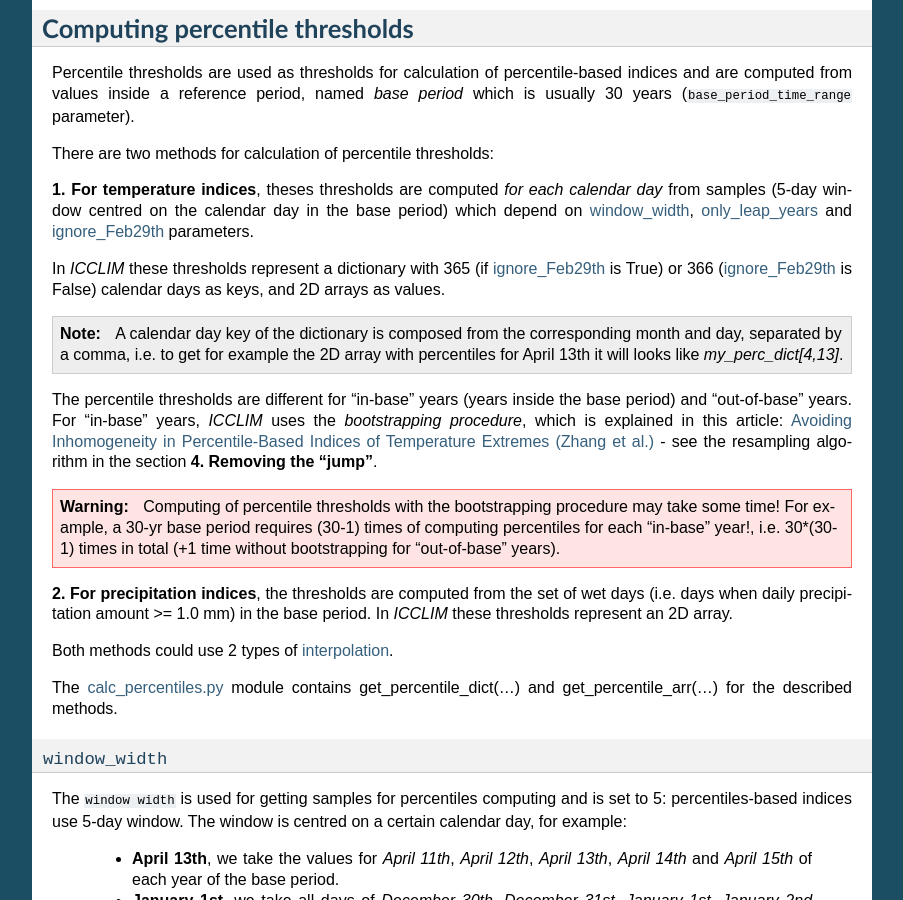
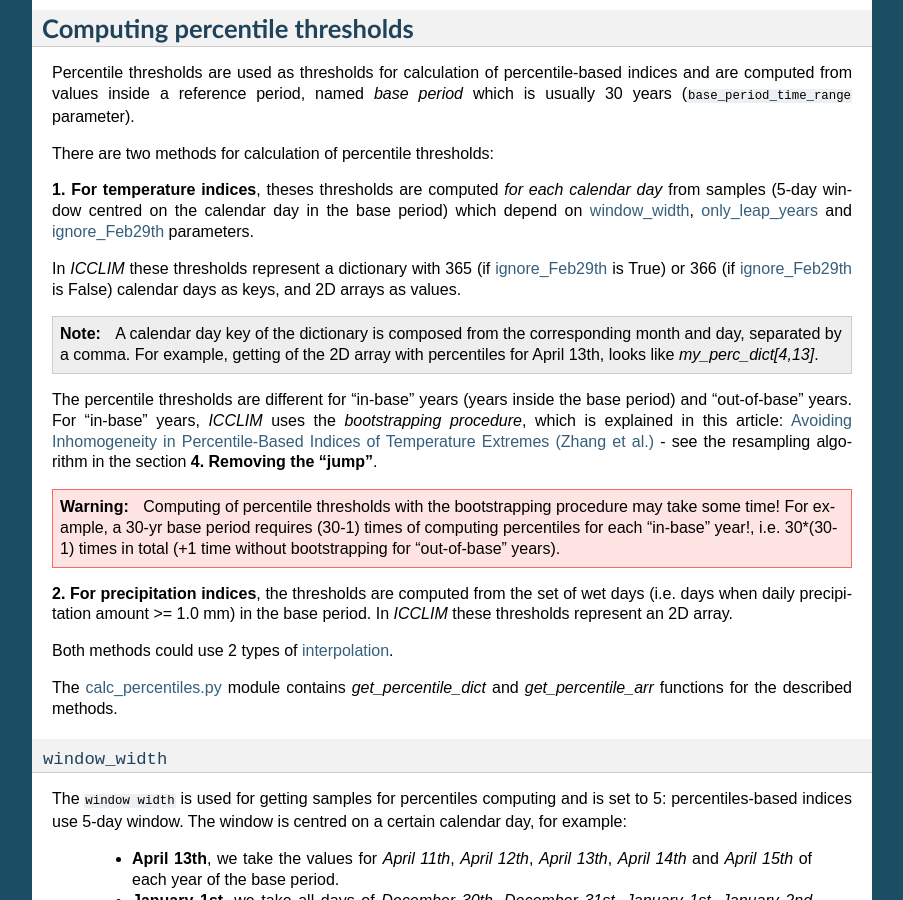
Before and after one commit to cerfacs-globc/icclim, a Sphinx documentation site: the page built from icclim/icclim_doc/source/python_api.rst, in a window 1280 px wide and 900 px high, scrolled down 2705 px. Shown: the whole window, without its empty margins (198-1101 px from the left). Built offline with Sphinx 7.4.7, drawn with Linux system fonts in a browser that asks for light colours; some of the changed text lies outside the part shown.

Commit message:
doc minor changes

```diff
--- a/icclim/icclim_doc/source/python_api.rst
+++ b/icclim/icclim_doc/source/python_api.rst
@@ -163,9 +163,9 @@
 
 
 In *ICCLIM* these thresholds represent a dictionary with 365 (if :ref:`ignore_Feb29th <ignore_Feb29th_label>` is True)
-or 366 (:ref:`ignore_Feb29th <ignore_Feb29th_label>` is False) calendar days as keys, and 2D arrays as values.
+or 366 (if :ref:`ignore_Feb29th <ignore_Feb29th_label>` is False) calendar days as keys, and 2D arrays as values.
 
-.. note:: A calendar day key of the dictionary is composed from the corresponding month and day, separated by a comma, i.e. to get for example the 2D array with percentiles for April 13th it will looks like *my_perc_dict[4,13]*.
+.. note:: A calendar day key of the dictionary is composed from the corresponding month and day, separated by a comma. For example, getting of the 2D array with percentiles for April 13th, looks like *my_perc_dict[4,13]*.
 
 
 The percentile thresholds are different for "in-base" years (years inside the base period) and "out-of-base" years.
@@ -185,7 +185,7 @@
 Both methods could use 2 types of :ref:`interpolation <interpolation_label>`.
 
 
-The `calc_percentiles.py <link>`_ module contains get_percentile_dict(...) and get_percentile_arr(...) for the described methods.
+The `calc_percentiles.py <https://github.com/cerfacs-globc/icclim/blob/master/icclim/calc_percentiles.py>`_ module contains *get_percentile_dict* and *get_percentile_arr* functions for the described methods.
 
 .. _window_width_label:
 
@@ -315,13 +315,14 @@
 **Custom indices**
 -------------------
 
-It is possible to define custom indices setting all the necessary information to ``user_indice`` parameter.
+You can also calculate custom climate indices by setting all necessary parameters to ``user_indice``.
+
 
 ``user_indice``
 ~~~~~~~~~~~~~~~~
 
 
-``user_indice`` is a dictionary with following keys:
+``user_indice`` is a dictionary with possible keys:
 
 +--------------------------+-------------------------------------------+--------------------------------------------------------------------------------------+
 |Key                       |Type of value                              |Description                                                                           |
```
